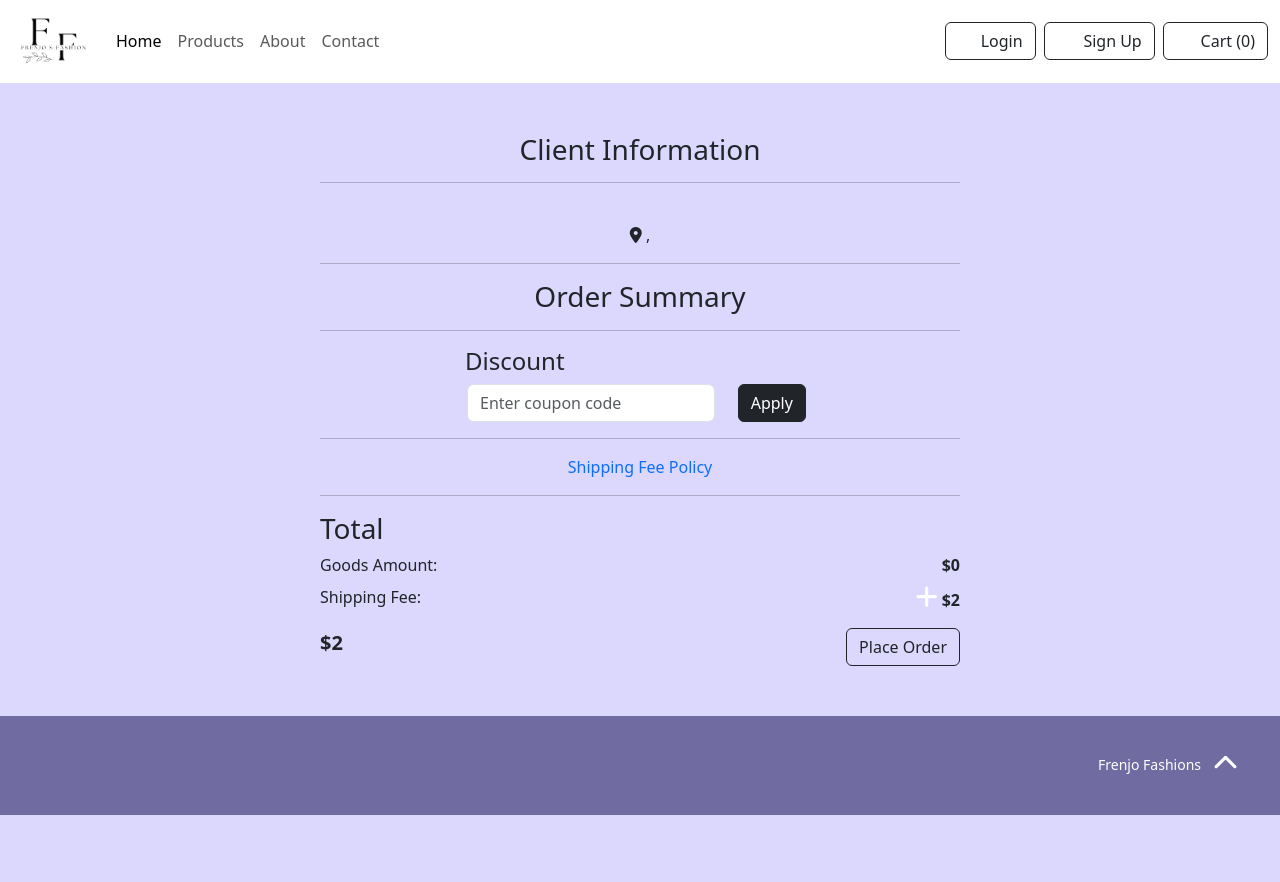
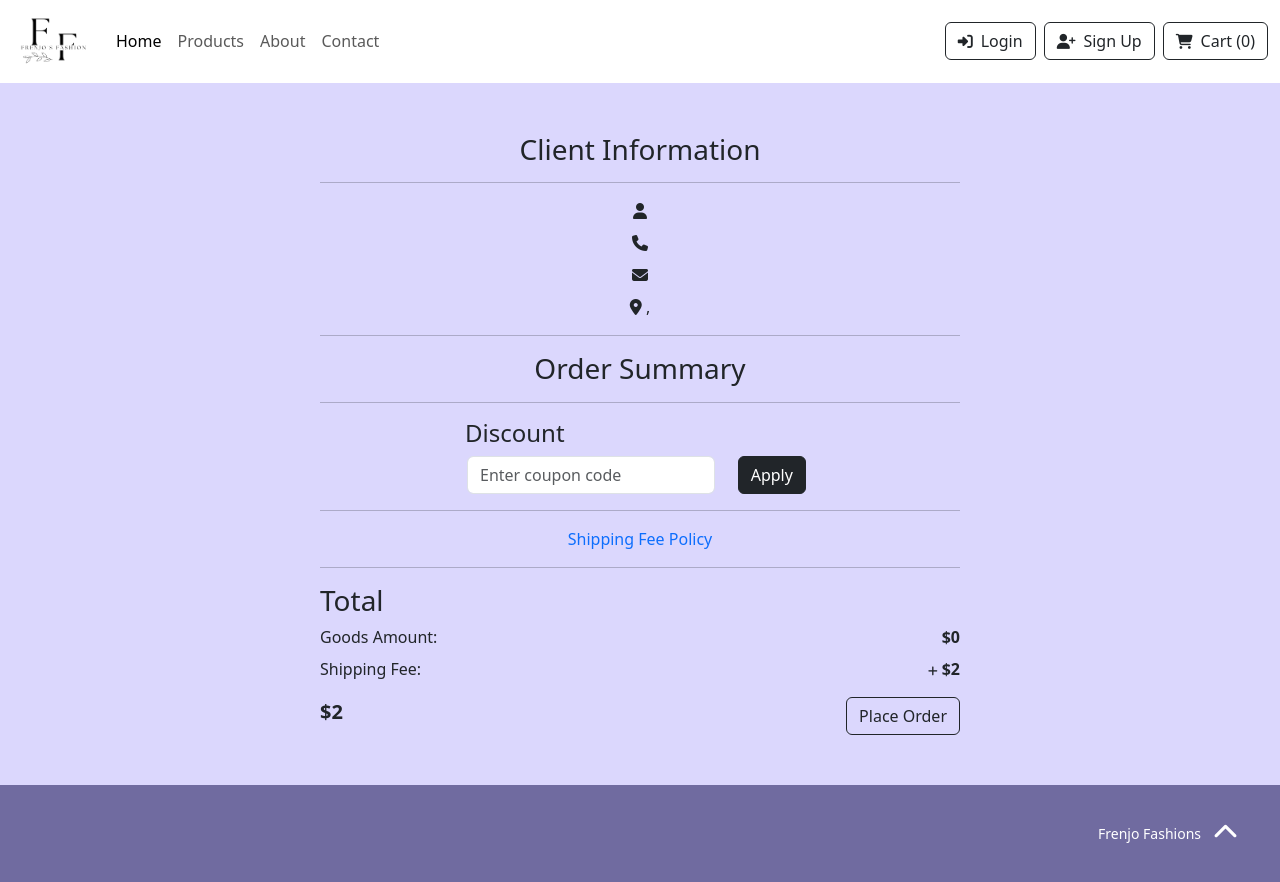
Before and after one commit to Brendafrenjo/e-commerce-app, a React (Create React App) app: page /order-confirmation in a window 1280 px wide. Before the commit the page ends 815 px from the top, so only its background shows below. Built offline with nearby package versions, Linux system fonts and the light colour scheme.

Commit message:
Added Icons and made small chnages

```diff
--- a/src/Footer.css
+++ b/src/Footer.css
@@ -6,7 +6,7 @@
   position: relative;
 }
 
-.icon {
+.Footer .icon {
   font-size: 25px;
   color: white;
 }
--- a/src/LogIn.css
+++ b/src/LogIn.css
@@ -1,4 +1,4 @@
-h1 {
+.LogIn h1 {
   font-size: 35px;
 }
 
--- a/src/OrderConfirmation.css
+++ b/src/OrderConfirmation.css
@@ -1,9 +1,13 @@
-h1 {
+.OrderConfirmation h1 {
   font-weight: 400;
 }
 
-h3 {
+.OrderConfirmation h3 {
   font-weight: 400;
+}
+
+.OrderConfirmation h5 {
+  font-size: 15px;
 }
 
 input[type="radio"] {
@@ -11,7 +15,7 @@ input[type="radio"] {
 }
 
 .trusted-payment {
-line-height: 1;
+  line-height: 1;
 }
 
 .order-summary-item {
@@ -23,7 +27,8 @@ line-height: 1;
   margin: 0 auto;
 }
 
-.enter-coupon, .apply-button {
+.enter-coupon,
+.apply-button {
   margin-left: -10px;
 }
 
@@ -50,7 +55,8 @@ line-height: 1;
 
 .total-amount,
 .shipping-info,
-.place-order, .order-summary-item {
+.place-order,
+.order-summary-item {
   display: flex;
   justify-content: space-between;
 }
@@ -63,8 +69,8 @@ line-height: 1;
 
 @media (max-width: 280px) {
   .OrderConfirmation {
-  max-width: 90%;
-}
+    max-width: 90%;
+  }
 }
 
 @media (min-width: 500px) {
@@ -74,22 +80,22 @@ line-height: 1;
 }
 
 @media (max-width: 500px) {
-  h5 {
+  .OrderConfirmation h5 {
     font-size: 14px;
     line-height: 1;
   }
 
-  h5,
+  .OrderConfirmation h5,
   .icon,
   .product-price {
     margin-left: 10px;
   }
 
-  img {
+  .OrderConfirmation img {
     margin-right: 10px;
   }
 
   .OrderConfirmation {
-  max-width: 80%;
+    max-width: 80%;
+  }
 }
-}
--- a/src/OrderConfirmation.js
+++ b/src/OrderConfirmation.js
@@ -54,10 +54,24 @@ export default function OrderConfirmation() {
         <h3>Client Information</h3>
         <hr />
         <div className="pb-2">
+          <span>
+            <i class="fa-solid fa-user"></i>
+          </span>{" "}
           {shippingInfo?.firstName} {shippingInfo?.lastName}
         </div>
-        <div className="pb-2">{shippingInfo?.tel}</div>
-        <div className="pb-2">{shippingInfo?.email}</div>
+        <div className="pb-2">
+          <span>
+            <i className="fa-solid fa-phone"></i>
+          </span>{" "}
+          {shippingInfo?.tel}
+        </div>
+        <div className="pb-2">
+          {" "}
+          <spna>
+            <i className="fa-solid fa-envelope"></i>
+          </spna>{" "}
+          {shippingInfo?.email}
+        </div>
         <div>
           <span>
             <i className="fa-solid fa-location-dot"></i>
--- a/src/PaymentSuccessful.css
+++ b/src/PaymentSuccessful.css
@@ -1,9 +1,9 @@
-h1 {
+.PaymentSuccessful h1 {
   font-size: 50px;
   font-weight: 700;
 }
 
-p {
+.PaymentSuccessful p {
   margin-top: 15px;
   font-size: 20px;
 }
@@ -13,12 +13,12 @@ p {
 }
 
 @media (max-width: 600px) {
-  h1 {
+  .PaymentSuccessful h1 {
     font-size: 40px;
     font-weight: 600;
   }
 
-  p {
+  .PaymentSuccessful p {
     font-size: 16px;
     margin-top: 10px;
   }
```
